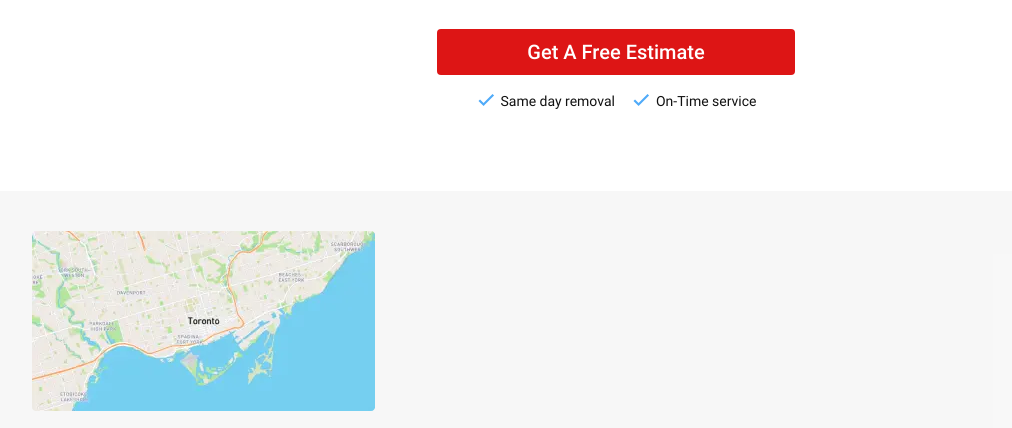
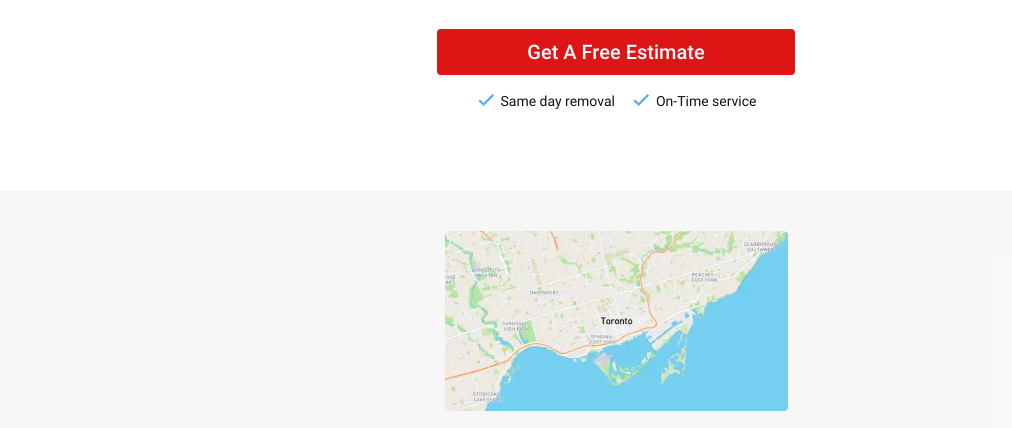
Before and after one commit to markok1/k9com, a plain HTML site: page index.html in a window 1280 px wide. Shown: the part 5335-5763 px from the top of the page, without its empty margins (24-1036 px from the left). Drawn offline with nearby package versions, Linux system fonts and the light colour scheme.

Commit message:
footermap

```diff
--- a/css/components/_footer.scss
+++ b/css/components/_footer.scss
@@ -6,6 +6,9 @@
 
     padding: var(--padding-40, 40px) var(--padding-16, 16px);
     gap: var(--spacing-16, 16px);
+    .image:first-child {
+      text-align: center;
+    }
   }
 }
 .location-and-phone {
```
Also changed, not shown: css/main.css, 1 other file.
